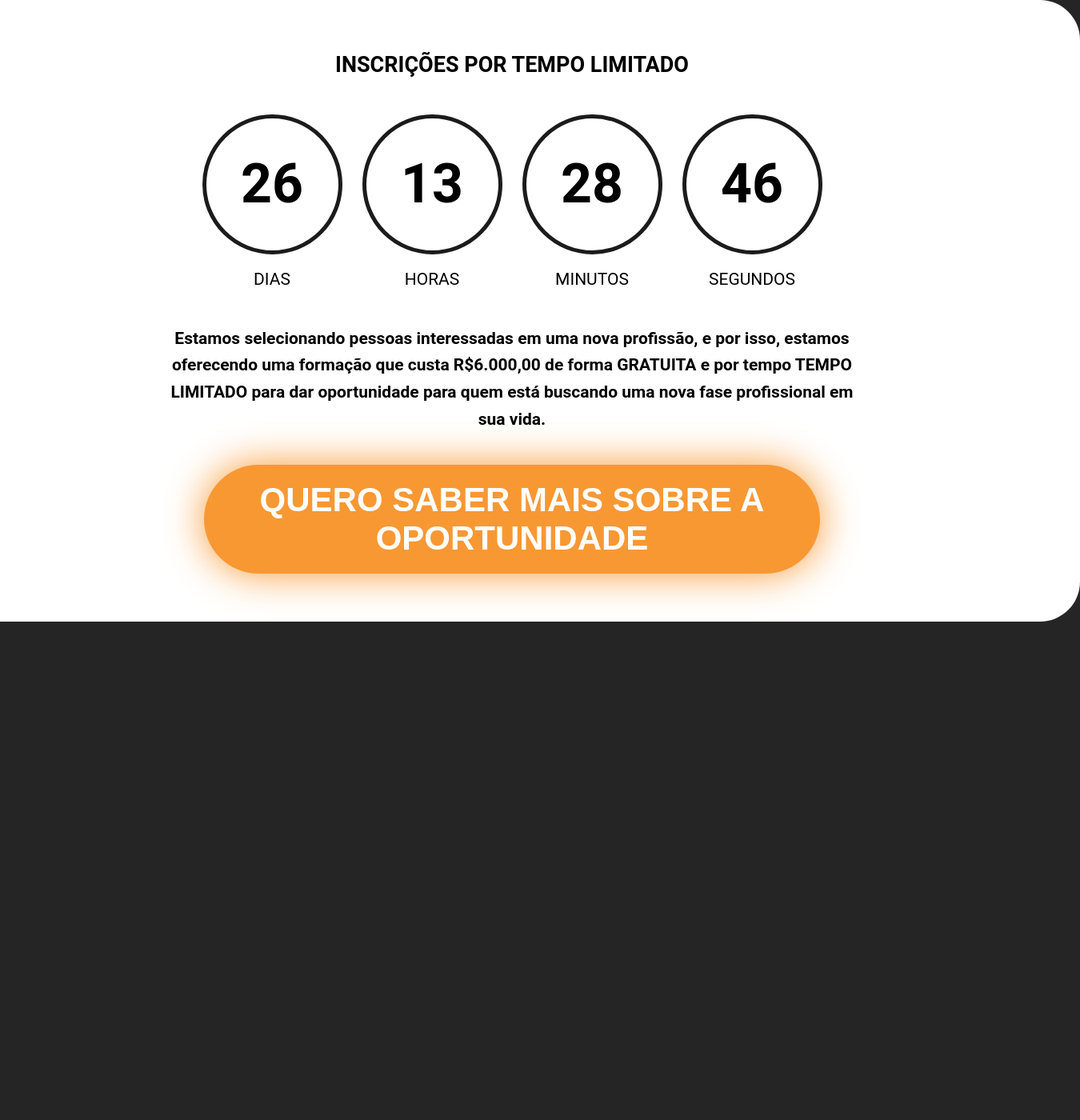
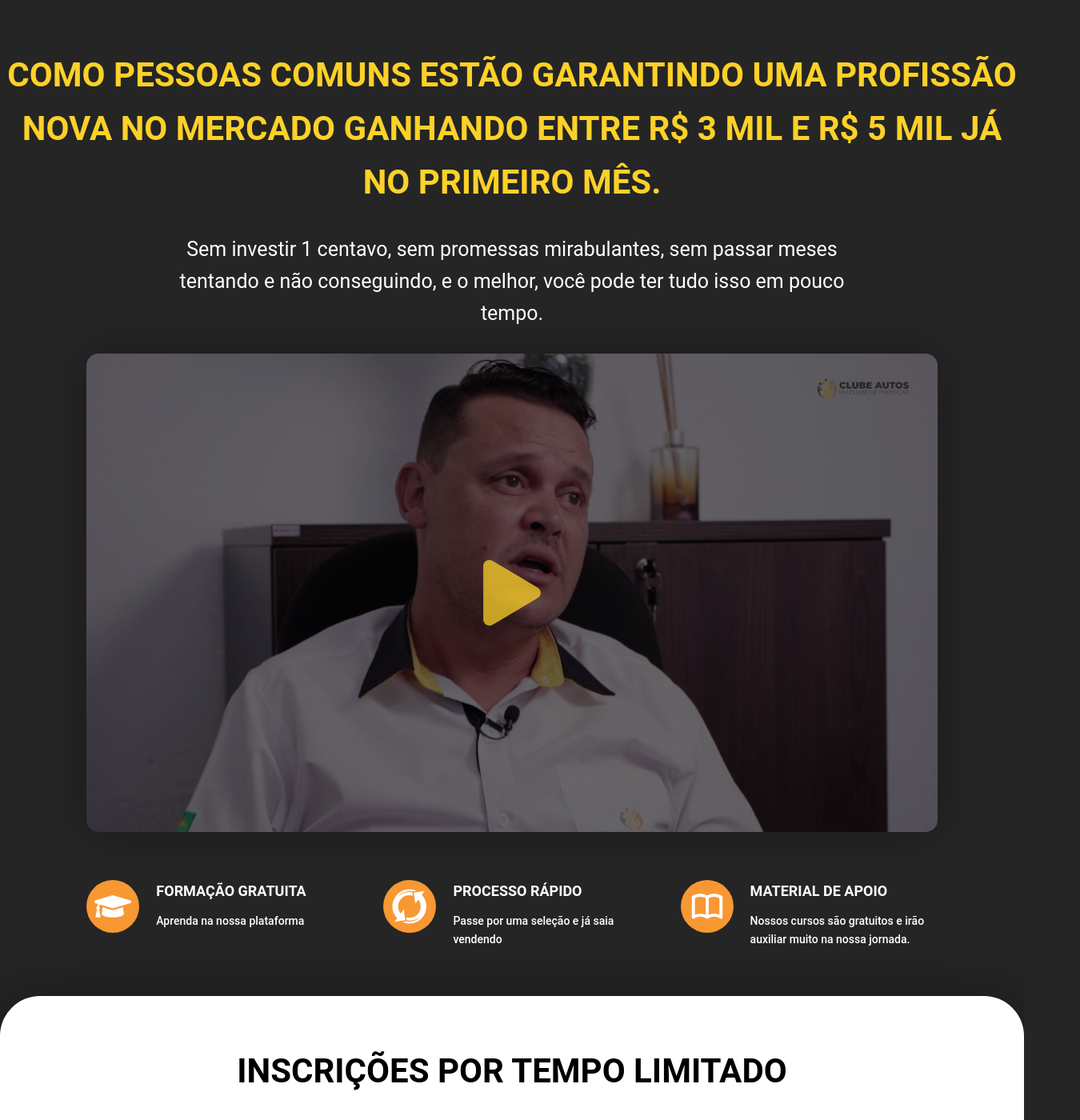
Before and after one commit to MwPersonal/marketing-consultants, a Next.js app: page / in a window 1280 px wide. Shown: the top 1400 px of the page at 80% size, 1350 px wide, since content can reach past the window. Before the commit the page ends 800 px from the top, so only its background shows below. Built offline with nearby package versions, Linux system fonts and the light colour scheme.

Commit message:
feat: add layout components benefits timer access

```diff
--- a/package.json
+++ b/package.json
@@ -28,10 +28,12 @@
   },
   "dependencies": {
     "@next/font": "13.1.6",
+    "date-fns": "2.29.3",
     "next": "13.1.6",
     "polished": "4.2.2",
     "react": "18.2.0",
     "react-dom": "18.2.0",
+    "react-icons": "4.7.1",
     "styled-components": "5.3.6"
   },
   "devDependencies": {
--- /dev/null
+++ b/src/components/Benefits/index.tsx
@@ -0,0 +1,56 @@
+import { FaGraduationCap } from 'react-icons/fa';
+import { GiCycle } from 'react-icons/gi';
+import { TbBook } from 'react-icons/tb';
+
+import { useTheme } from 'styled-components';
+
+import {
+  BenefitContent,
+  BenefitDescription,
+  BenefitIcon,
+  BenefitItem,
+  BenefitTitle,
+  Container,
+} from './styles';
+
+const Benefits: React.FC = () => {
+  const theme = useTheme();
+
+  return (
+    <Container>
+      <BenefitItem>
+        <BenefitIcon>
+          <FaGraduationCap size={46} color={theme.currentLine} />
+        </BenefitIcon>
+        <BenefitContent>
+          <BenefitTitle>FORMAÇÃO GRATUITA</BenefitTitle>
+          <BenefitDescription>Aprenda na nossa plataforma</BenefitDescription>
+        </BenefitContent>
+      </BenefitItem>
+      <BenefitItem>
+        <BenefitIcon>
+          <GiCycle size={46} color={theme.currentLine} />
+        </BenefitIcon>
+        <BenefitContent>
+          <BenefitTitle>PROCESSO RÁPIDO</BenefitTitle>
+          <BenefitDescription>
+            Passe por uma seleção e já saia vendendo
+          </BenefitDescription>
+        </BenefitContent>
+      </BenefitItem>
+      <BenefitItem>
+        <BenefitIcon>
+          <TbBook size={46} color={theme.currentLine} />
+        </BenefitIcon>
+        <BenefitContent>
+          <BenefitTitle>MATERIAL DE APOIO</BenefitTitle>
+          <BenefitDescription>
+            Nossos cursos são gratuitos e irão auxiliar muito na nossa jornada.
+          </BenefitDescription>
+        </BenefitContent>
+      </BenefitItem>
+    </Container>
+  );
+};
+
+export default Benefits;
--- /dev/null
+++ b/src/components/Benefits/styles.ts
@@ -0,0 +1,42 @@
+import styled from 'styled-components';
+
+export const Container = styled.div`
+  grid-column-start: 2;
+  grid-column-end: 12;
+  display: grid;
+  grid-template-columns: 1fr 1fr 1fr;
+  gap: 50px;
+  margin: 60px 0;
+`;
+
+export const BenefitItem = styled.div`
+  display: flex;
+  gap: 21px;
+  color: ${({ theme }) => theme.currentLine};
+`;
+
+export const BenefitIcon = styled.div`
+  background-color: ${({ theme }) => theme.orange};
+  width: 46px;
+  height: 46px;
+  padding: 10px;
+  box-sizing: content-box;
+  border-radius: 100px;
+`;
+
+export const BenefitContent = styled.div`
+  display: flex;
+  flex-direction: column;
+  gap: 12px;
+`;
+
+export const BenefitTitle = styled.p`
+  font-size: 18px;
+  font-weight: bold;
+`;
+
+export const BenefitDescription = styled.p`
+  font-size: 14px;
+  font-weight: 500;
+  color: ${({ theme }) => theme.currentLine};
+`;
--- a/src/components/TimerAccess/index.tsx
+++ b/src/components/TimerAccess/index.tsx
@@ -1,3 +1,11 @@
+import { useEffect, useMemo, useState } from 'react';
+import {
+  Duration,
+  formatDistance,
+  intervalToDuration,
+  subDays,
+} from 'date-fns';
+
 import {
   AboutMore,
   Container,
@@ -9,14 +17,38 @@ import {
 import Timer from './Timer';
 
 const TimerAccess: React.FC = () => {
+  // const [timerState, setTimerState] = useState(new Date());
+  const [intervalDuration, setIntervalDuration] = useState<Duration | null>(
+    null,
+  );
+  const timerEnd = useMemo(() => new Date(2023, 3, 1, 0, 0, 0, 0), []);
+
+  useEffect(() => {
+    const interval = setInterval(() => {
+      setIntervalDuration(
+        intervalToDuration({
+          start: new Date(),
+          end: timerEnd,
+        }),
+      );
+    }, 1000);
+
+    return () => {
+      clearInterval(interval);
+    };
+  }, [timerEnd]);
+
   return (
     <Container>
       <Title>INSCRIÇÕES POR TEMPO LIMITADO</Title>
       <ContainerTimes>
-        <Timer text="26" legend="DIAS" />
-        <Timer text="13" legend="HORAS" />
-        <Timer text="28" legend="MINUTOS" />
-        <Timer text="46" legend="SEGUNDOS" />
+        <Timer text={String(intervalDuration?.days || 0)} legend="DIAS" />
+        <Timer text={String(intervalDuration?.hours || 0)} legend="HORAS" />
+        <Timer text={String(intervalDuration?.minutes || 0)} legend="MINUTOS" />
+        <Timer
+          text={String(intervalDuration?.seconds || 0)}
+          legend="SEGUNDOS"
+        />
       </ContainerTimes>
       <TextDescription>
         Estamos selecionando pessoas interessadas em uma nova profissão, e por
--- a/src/components/TimerAccess/styles.ts
+++ b/src/components/TimerAccess/styles.ts
@@ -8,6 +8,7 @@ export const Container = styled.div`
   grid-column-end: 13;
   border-radius: 50px;
   padding: 60px;
+  box-shadow: 0 0 65px #00000055;
   background-color: ${({ theme }) => theme.currentLine};
   display: flex;
   flex-direction: column;
@@ -19,6 +20,7 @@ export const Title = styled.h2`
   text-transform: uppercase;
   text-align: center;
   font-weight: 600;
+  font-size: 42px;
 `;
 
 export const TextDescription = styled.p`
@@ -74,4 +76,14 @@ export const AboutMore = styled.button`
   padding: 20px;
   border: 0;
   margin-top: 40px;
+  cursor: pointer;
+  transition: 0.2s filter;
+
+  &:hover {
+    filter: brightness(85%);
+  }
+
+  &:active {
+    filter: brightness(120%);
+  }
 `;
--- /dev/null
+++ b/src/components/VideoPlayer/index.tsx
@@ -0,0 +1,18 @@
+import { useTheme } from 'styled-components';
+
+import { ContainerVideoPlayer, ImageBackground, Play } from './styles';
+
+const VideoPlayer: React.FC<{
+  thumbnail: string | any;
+}> = ({ thumbnail }) => {
+  const theme = useTheme();
+
+  return (
+    <ContainerVideoPlayer>
+      <ImageBackground src={thumbnail} alt="Thumbnail video" />
+      <Play size={82} color={theme.yellow} />
+    </ContainerVideoPlayer>
+  );
+};
+
+export default VideoPlayer;
--- /dev/null
+++ b/src/components/VideoPlayer/styles.ts
@@ -0,0 +1,37 @@
+import Image from 'next/image';
+import { FaPlay } from 'react-icons/fa';
+import styled from 'styled-components';
+
+export const Play = styled(FaPlay)`
+  position: absolute;
+  opacity: 0.75;
+  transition: 0.2s opacity;
+`;
+
+export const ImageBackground = styled(Image)`
+  height: auto;
+  width: 100%;
+  border-radius: 15px;
+  filter: brightness(45%);
+  transition: 0.4s filter;
+  box-shadow: 0 0 65px #00000055;
+`;
+
+export const ContainerVideoPlayer = styled.div`
+  width: 100%;
+  position: relative;
+  grid-column-start: 2;
+  grid-column-end: 12;
+  display: flex;
+  justify-content: center;
+  align-items: center;
+  cursor: pointer;
+
+  &:hover ${Play} {
+    opacity: 1;
+  }
+
+  &:hover ${ImageBackground} {
+    filter: brightness(40%);
+  }
+`;
--- a/src/pages/index.tsx
+++ b/src/pages/index.tsx
@@ -1,8 +1,13 @@
 import Head from 'next/head';
+import Image from 'next/image';
 
 import TimerAccess from '@/components/TimerAccess';
+import VideoPlayer from '@/components/VideoPlayer';
 
-import { HomeMain } from '@/styles/pages/home';
+import clubeautosImage from '@/public/images/clubeautos.png';
+
+import { HomeDescription, HomeMain, HomeTitle } from '@/styles/pages/home';
+import Benefits from '@/components/Benefits';
 
 export default function Home() {
   return (
@@ -14,6 +19,17 @@ export default function Home() {
       </Head>
 
       <HomeMain>
+        <HomeTitle>
+          COMO PESSOAS COMUNS ESTÃO GARANTINDO UMA PROFISSÃO NOVA NO MERCADO
+          GANHANDO ENTRE R$ 3 MIL E R$ 5 MIL JÁ NO PRIMEIRO MÊS.
+        </HomeTitle>
+        <HomeDescription>
+          Sem investir 1 centavo, sem promessas mirabulantes, sem passar meses
+          tentando e não conseguindo, e o melhor, você pode ter tudo isso em
+          pouco tempo.
+        </HomeDescription>
+        <VideoPlayer thumbnail={clubeautosImage} />
+        <Benefits />
         <TimerAccess />
       </HomeMain>
     </>
--- a/src/styles/Global.ts
+++ b/src/styles/Global.ts
@@ -36,7 +36,7 @@ export const GlobalStyle = createGlobalStyle`
   ::-webkit-scrollbar-thumb {
     background: ${({ theme }) => darken(0.1, theme.cyan)};
     border-radius: 5px;
-    transition: 0.4s background;
+    transition: 0.2s background;
   }
   ::-webkit-scrollbar-thumb:hover {
     background: ${({ theme }) => darken(0.3, theme.cyan)};
--- a/src/styles/pages/home.ts
+++ b/src/styles/pages/home.ts
@@ -3,6 +3,25 @@ import styled from 'styled-components';
 export const HomeMain = styled.main`
   display: grid;
   justify-content: center;
-  grid-template-columns: repeat(12, 100px);
+  grid-template-columns: repeat(12, minmax(0, 100px));
   column-gap: 20px;
+  padding-top: 60px;
 `;
+
+export const HomeTitle = styled.h1`
+  font-size: 42px;
+  grid-column-start: 1;
+  grid-column-end: 13;
+  text-align: center;
+  font-weight: bold;
+  color: ${({ theme }) => theme.yellow};
+`;
+
+export const HomeDescription = styled.p`
+  grid-column-start: 3;
+  grid-column-end: 11;
+  text-align: center;
+  font-size: 25px;
+  padding: 30px 0;
+  color: ${({ theme }) => theme.currentLine};
+`;
--- a/src/themes/default.ts
+++ b/src/themes/default.ts
@@ -10,7 +10,7 @@ const defaultTheme = {
   pink: `#FF79C6`,
   purple: `#988BC7`,
   red: `#E96379`,
-  yellow: `#E7DE7`,
+  yellow: `#FCD128`,
 };
 
 export default defaultTheme;
```
Also changed, not shown: public/images/clubeautos.png (added), 1 other file (tests, documents, lock files or other folders).
